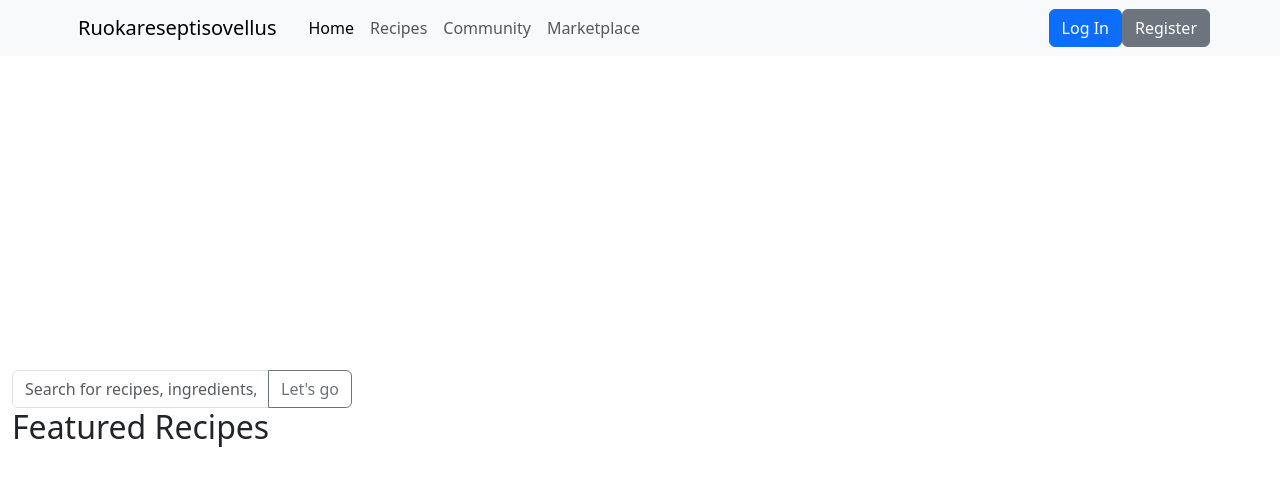
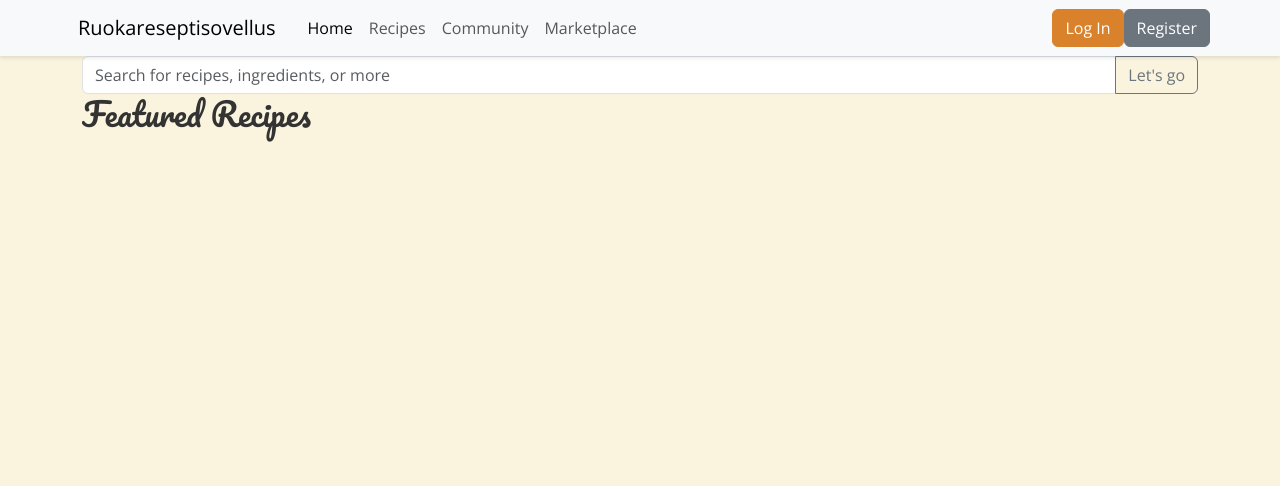
Before and after one commit to mauski22/Ruokareseptisovellus, a React (Vite) app in the folder ReseptiApp/: page / in a window 1280 px wide. Shown: the top 486 px of the page. Built offline with nearby package versions, Linux system fonts and the light colour scheme.

Commit message:
Taustaväri, searchbar fix, fonts

```diff
--- a/ReseptiApp/src/App.css
+++ b/ReseptiApp/src/App.css
@@ -1,21 +1,43 @@
 /* App.css or the respective CSS file */
 
-/* Ensure the navigation bar extends full width and sticks to the top */
+@import url('https://fonts.googleapis.com/css?family=Open+Sans|Pacifico&display=swap');
 
-.navbar {
-  position: absolute;
-  top: 0;
-  left: 0;
-  margin: 0;
-  width: 100%;
-  margin-top: 0;
+
+
+:root {
+  --primary-color: #D9822B; /* Pumpkin orange for primary actions */
+  --accent-color: #4A766E; /* Sage green for accents and highlights */
+  --text-color: #333333; /* Charcoal gray for text */
+  --background-color: #FAF3DD; /* Soft cream for backgrounds */
+  --navbar-color: #8C5A2C; /* Darker shade for the navbar */
 }
 
+/* Ensure the navigation bar extends full width and sticks to the top */
+.navbar {
+  position: sticky;
+  top: 0px; /* Adjust based on the height of your search bar */
+  left: 0;
+  width: 100%;
+  z-index: 1000;
+  background-color: var(--navbar-color);
+  box-shadow: 0 2px 4px rgba(0,0,0,0.1); /* Adding a subtle shadow for depth */
+}
 /* Override container padding for full-width adjustment if needed */
 .navbar .container,
 .navbar .container-fluid {
   padding-left: 0;
   padding-right: 0;
+}
+.btn-primary {
+  background-color: var(--primary-color);
+  border-color: var(--primary-color);
+  color: #ffffff; /* White text for contrast */
+}
+
+.btn-primary:hover {
+  background-color: var(--accent-color);
+  border-color: var(--accent-color);
+  color: #ffffff;
 }
 
 /* Adjust the brand logo and navigation links if necessary */
@@ -25,3 +47,27 @@
 }
 
 /* You may need to adjust this if you want more padding around the items */
+body {
+  padding-top: 120px; /* Adjust based on the height of your navbar */
+  background-color: var(--background-color);
+  color: var(--text-color);
+  font-family: 'Open Sans', sans-serif;
+}
+
+h1, h2, h3, h4, h5, h6 {
+  font-family: 'Pacifico', cursive;
+}
+
+.search-bar {
+  position: fixed;
+  top: 0;
+  left: 0;
+  width: 100%;
+  z-index: 1000;
+}
+.featured-recipe {
+  background-image: url('path-to-your-image.jpg');
+  background-size: cover; /* Ensures the image covers the div */
+  background-position: center; /* Centers the image within the div */
+  height: 200px; /* Or whatever height you desire */
+}
--- a/ReseptiApp/src/App.jsx
+++ b/ReseptiApp/src/App.jsx
@@ -1,5 +1,5 @@
 import React, { useState } from 'react';
-import { Modal, Button, Nav, Tab, Form } from 'react-bootstrap';
+import { Modal, Button, Nav, Tab, Form, Image } from 'react-bootstrap';
 import NavigationBar from './components/NavigationBar';
 import SearchBar from './components/SearchBar';
 import FeaturedRecipes from './components/FeaturedRecipes';
@@ -78,7 +78,7 @@ const App = () => {
   };
 
   return (
-      <div className="App">
+      <div className="App search-bar">
           <NavigationBar onLoginClicked={toggleLoginModal} onSignUpClicked={toggleRegisterModal} />
           <SearchBar />
           <FeaturedRecipes recipes={recipesData} />
```
